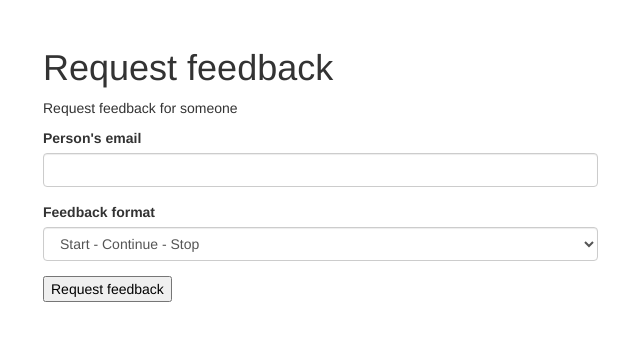
After one commit to guardian/gdn-feedback, a Python web app: template templates/request.html in a window 1280 px wide. The commit adds this page. Shown: the top 341 px of the page, without its empty margins (27-667 px from the left). Run offline with Jinja, Linux system fonts and the light colour scheme; the template is opened without the code that fills it, so the values that code supplies are empty; some libraries are stand-ins or nearby versions.

Commit message:
You know you are tired when you start writing the wrong app

```diff
--- a/templates/dashboard.html
+++ b/templates/dashboard.html
@@ -9,7 +9,8 @@
 			<h1>Dashboard</h1>
 
 			<ul>
-				<li><a href="/interview">Record interview</a></li>
+				<li><a href="/request">Request feedback</a></li>
+				<li>Provide feedback</li>
 			</ul>
 		</div>
 	</div>
--- /dev/null
+++ b/templates/request.html
@@ -0,0 +1,32 @@
+{% extends 'base.html' %}
+
+{% block title %}Interview{% endblock %}
+
+{% block content %}
+<div class="container">
+	<div class="row">
+		<div class="col-md-6">
+			<h1>Request feedback</h1>
+
+			<p>Request feedback for someone</p>
+
+			<form>
+				<div class="form-group">
+				<label for="email">Person's email</label>
+				<input type="email" id="email" name="email" class="form-control"required>
+				</div>
+				<div class="form-group">
+				<label for="format">Feedback format</label>
+				<select id="format" name="format" class="form-control">
+					<option>Start - Continue - Stop</option>
+					<option>AID</option>
+					<option>Impact</option>
+				</select>
+				</div>
+
+				<button>Request feedback</button>
+			</form>
+		</div>
+	</div>
+</div>
+{% endblock %}
```
Also changed, not shown: app.py (+4 -3 lines), templates/interview.html (deleted, +0 -42 lines).
